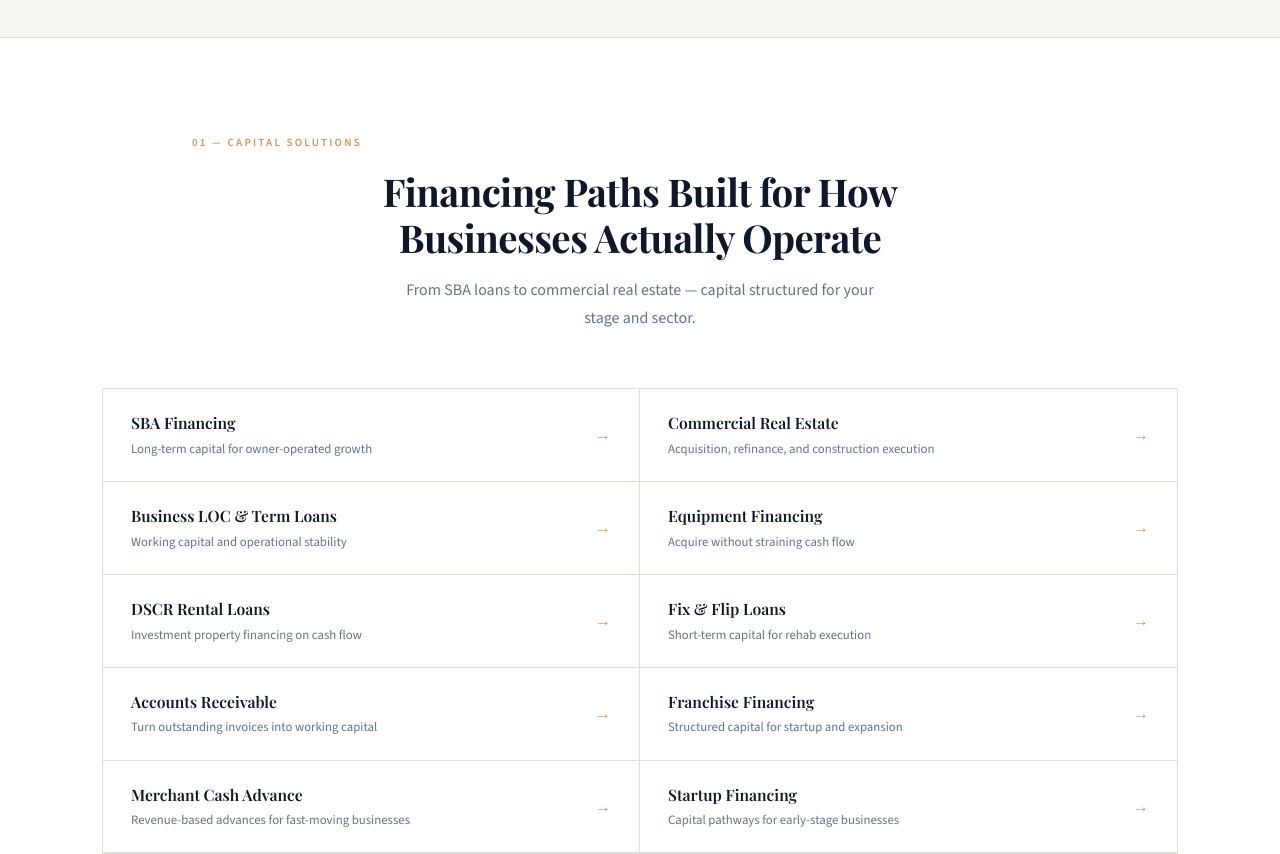
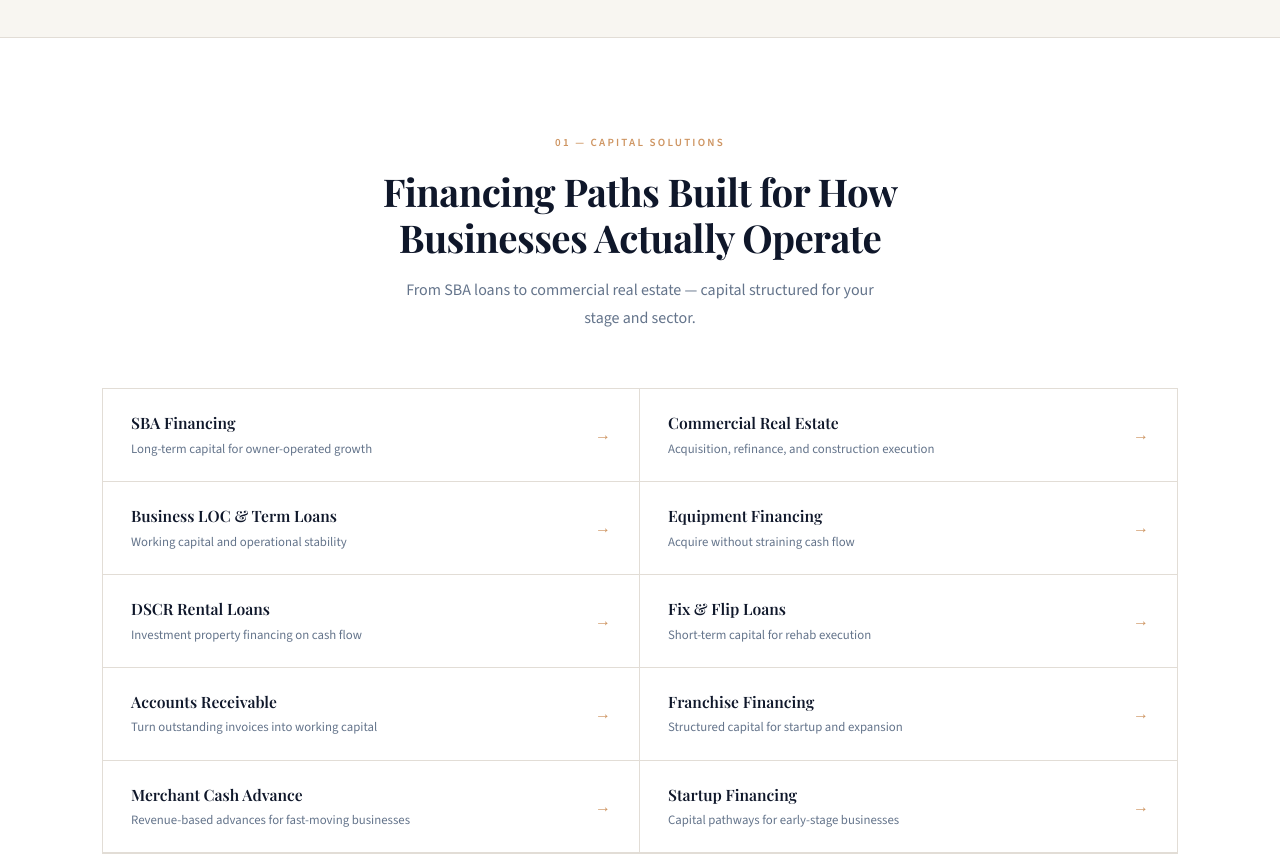
Before and after one commit to syed-sgf/sgf-site, a Next.js app: page / in a window 1280 px wide. Shown: the part 800-1654 px from the top of the page. Built offline with nearby package versions, Linux system fonts and the light colour scheme; a web font is replaced by a local one.

Commit message:
Fix CTA band centering, eyebrow alignment, logo size

```diff
--- a/app/page.tsx
+++ b/app/page.tsx
@@ -59,10 +59,10 @@ const tools = [
 
 function SectionHeader({ eyebrow, h2, sub, light = false }: { eyebrow: string; h2: string; sub: string; light?: boolean }) {
   return (
-    <div style={{ textAlign: "center", marginBottom: "3.5rem" }}>
-      <p style={{ fontSize: "11px", letterSpacing: "0.2em", textTransform: "uppercase" as const, color: G.gold, fontWeight: "600", marginBottom: "1rem", fontFamily: G.sans, display: "block" }}>{eyebrow}</p>
-      <h2 style={{ fontFamily: G.serif, fontSize: "clamp(1.9rem, 3vw, 2.5rem)", fontWeight: "700", color: light ? "white" : G.textDark, lineHeight: "1.2", marginBottom: "1rem" }} dangerouslySetInnerHTML={{ __html: h2 }} />
-      <p style={{ fontSize: "1rem", color: light ? "rgba(255,255,255,0.55)" : "#64748B", maxWidth: "480px", margin: "0 auto", lineHeight: "1.75", fontFamily: G.sans }}>{sub}</p>
+    <div style={{ textAlign: "center", marginBottom: "3.5rem", display: "flex", flexDirection: "column", alignItems: "center" }}>
+      <p style={{ fontSize: "11px", letterSpacing: "0.2em", textTransform: "uppercase" as const, color: G.gold, fontWeight: "600", marginBottom: "1rem", fontFamily: G.sans }}>{eyebrow}</p>
+      <h2 style={{ fontFamily: G.serif, fontSize: "clamp(1.9rem, 3vw, 2.5rem)", fontWeight: "700", color: light ? "white" : G.textDark, lineHeight: "1.2", marginBottom: "1rem", textAlign: "center" }} dangerouslySetInnerHTML={{ __html: h2 }} />
+      <p style={{ fontSize: "1rem", color: light ? "rgba(255,255,255,0.55)" : "#64748B", maxWidth: "480px", lineHeight: "1.75", fontFamily: G.sans, textAlign: "center" }}>{sub}</p>
     </div>
   );
 }
@@ -308,13 +308,15 @@ export default function HomePage() {
       </section>
 
       {/* — CTA BAND — */}
-      <section style={{ background: G.dark, padding: "5rem 2rem", textAlign: "center", borderTop: `3px solid ${G.gold}` }}>
-        <p style={{ fontSize: "11px", letterSpacing: "0.2em", textTransform: "uppercase", color: G.gold, fontWeight: "600", marginBottom: "1.25rem", fontFamily: G.sans, display: "block" }}>Ready to Move Forward?</p>
-        <h2 style={{ fontFamily: G.serif, fontSize: "clamp(2rem, 3vw, 2.8rem)", fontWeight: "700", color: "white", marginBottom: "1rem", lineHeight: "1.2" }}>Structure Your Next Move<br />with Confidence</h2>
-        <p style={{ fontSize: "1rem", color: "rgba(255,255,255,0.6)", maxWidth: "440px", margin: "0 auto 2.5rem", lineHeight: "1.75", fontFamily: G.sans }}>No credit pull. No obligation. Just a structured conversation about your financing options.</p>
-        <div style={{ display: "flex", gap: "1rem", justifyContent: "center", flexWrap: "wrap" }}>
-          <a href="/apply" style={{ display: "inline-block", background: "white", color: G.dark, padding: "0.9rem 2.25rem", fontSize: "0.88rem", fontWeight: "700", letterSpacing: "0.04em", textTransform: "uppercase", textDecoration: "none", borderRadius: "2px" }}>Get Pre-Qualified</a>
-          <a href="/contact" style={{ display: "inline-block", border: "1px solid rgba(255,255,255,0.3)", color: "white", padding: "0.9rem 2.25rem", fontSize: "0.88rem", fontWeight: "600", textDecoration: "none", borderRadius: "2px" }}>Contact Us</a>
+      <section style={{ background: G.dark, padding: "5rem 2rem", borderTop: `3px solid ${G.gold}` }}>
+        <div style={{ maxWidth: "600px", margin: "0 auto", textAlign: "center" }}>
+          <p style={{ fontSize: "11px", letterSpacing: "0.2em", textTransform: "uppercase" as const, color: G.gold, fontWeight: "600", marginBottom: "1.25rem", fontFamily: G.sans }}>Ready to Move Forward?</p>
+          <h2 style={{ fontFamily: G.serif, fontSize: "clamp(2rem, 3vw, 2.8rem)", fontWeight: "700", color: "white", marginBottom: "1rem", lineHeight: "1.2" }}>Structure Your Next Move<br />with Confidence</h2>
+          <p style={{ fontSize: "1rem", color: "rgba(255,255,255,0.6)", marginBottom: "2.5rem", lineHeight: "1.75", fontFamily: G.sans }}>No credit pull. No obligation. Just a structured conversation about your financing options.</p>
+          <div style={{ display: "flex", gap: "1rem", justifyContent: "center", flexWrap: "wrap" }}>
+            <a href="/apply" style={{ display: "inline-block", background: "white", color: G.dark, padding: "0.9rem 2.25rem", fontSize: "0.88rem", fontWeight: "700", letterSpacing: "0.04em", textTransform: "uppercase" as const, textDecoration: "none", borderRadius: "2px" }}>Get Pre-Qualified</a>
+            <a href="/contact" style={{ display: "inline-block", border: "1px solid rgba(255,255,255,0.3)", color: "white", padding: "0.9rem 2.25rem", fontSize: "0.88rem", fontWeight: "600", textDecoration: "none", borderRadius: "2px" }}>Contact Us</a>
+          </div>
         </div>
       </section>
 
--- a/components/Header.tsx
+++ b/components/Header.tsx
@@ -126,7 +126,7 @@ export default function Header() {
           <img
             src="/FB_Logo.png"
             alt="Starting Gate Financial"
-            style={{ height: "56px", width: "auto" }}
+            style={{ height: "64px", width: "auto" }}
           />
         </Link>
 
```
